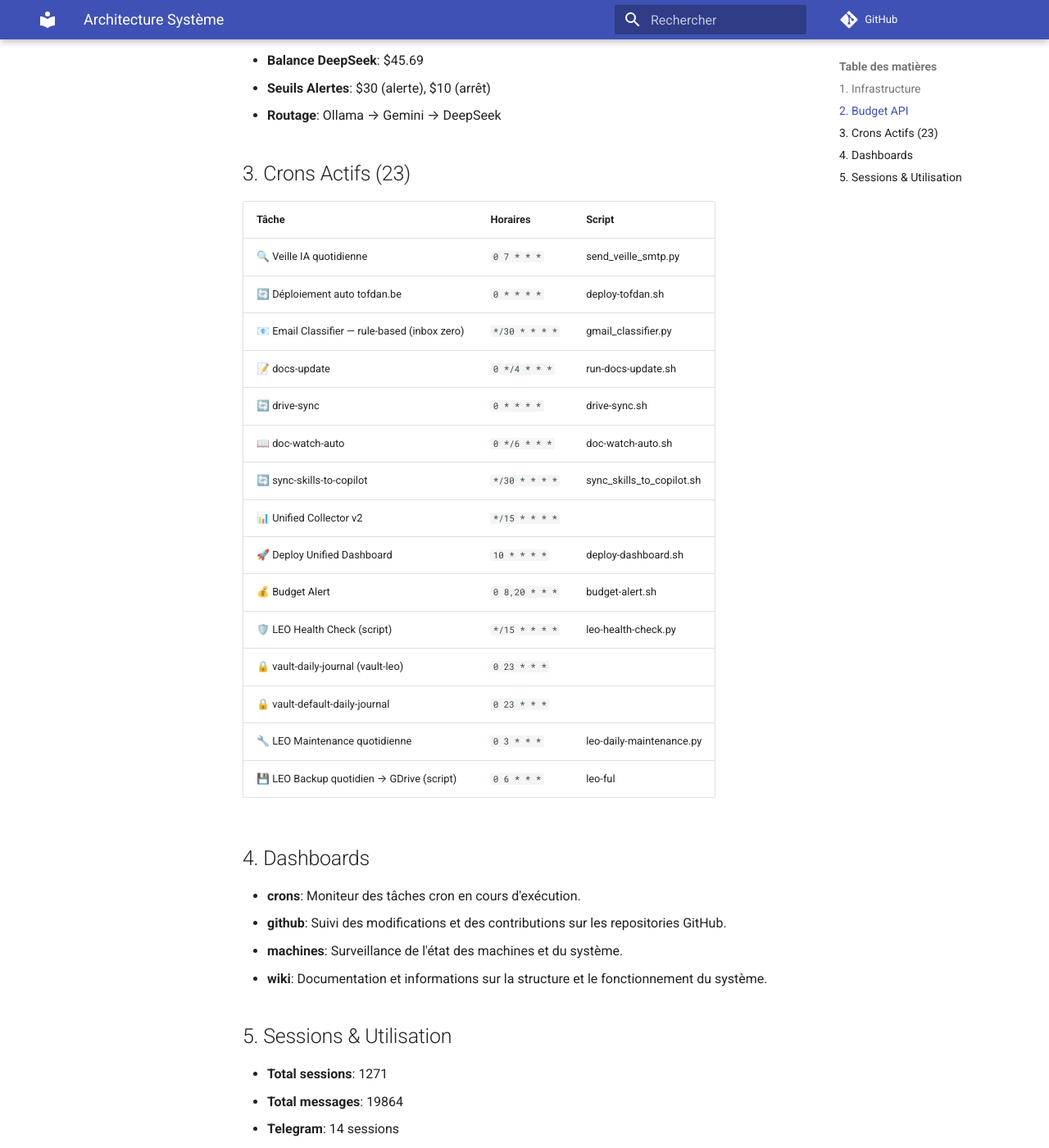
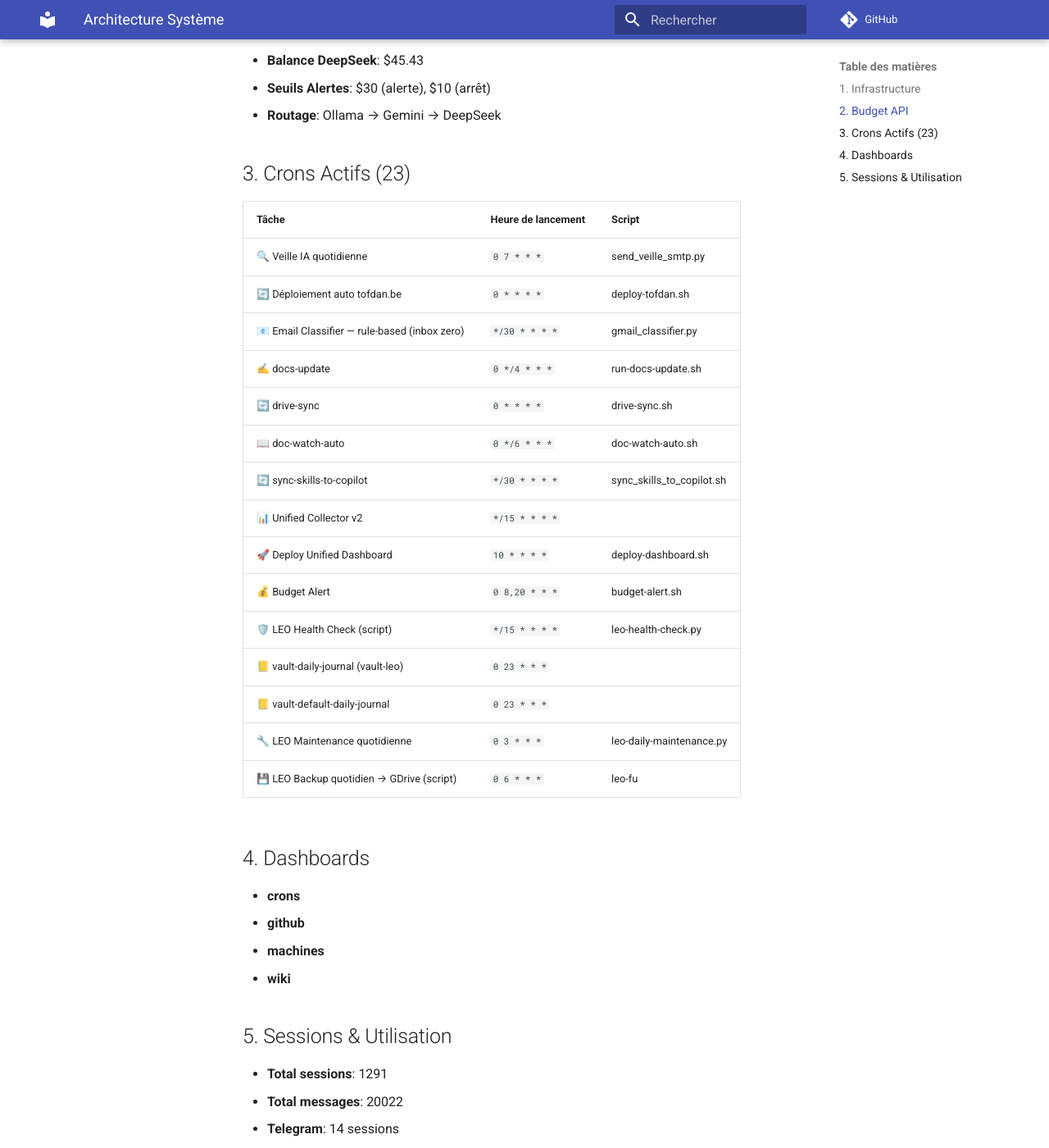
Before and after one commit to christophedanhier-hash/hermes-wiki, an MkDocs documentation site: the page built from docs/hermes/architecture.md, in a window 1280 px wide and 1400 px high, scrolled down 435 px. Shown: the whole window at 82% size. Built offline with MkDocs 1.6.1 and Material for MkDocs 9.7.7, drawn with Linux system fonts in a browser that asks for light colours; comment, search, counter and statistics services are not loaded; some of the changed text lies outside the part shown.

```diff
--- a/docs/hermes/architecture.md
+++ b/docs/hermes/architecture.md
@@ -4,20 +4,21 @@
 - **Host LEO**: i7-7700K, 22GB RAM
 - **Container Debian 13 Python 3.13 DeepSeek V4 Flash**
 - **Telegram Client**: Chromebook Telegram
-- **Model AI**: Ollama qwen2.5:7b
+- **Ollama Model**: qwen2.5:7b
 
 ## 2. Budget API
-- **Balance DeepSeek**: $45.69
+- **Balance DeepSeek**: $45.43
 - **Seuils Alertes**: $30 (alerte), $10 (arrêt)
 - **Routage**: Ollama → Gemini → DeepSeek
 
 ## 3. Crons Actifs (23)
-| **Tâche** | **Horaires** | **Script** |
-|-----------|--------------|------------|
+
+| **Tâche** | **Heure de lancement** | **Script** |
+| --- | --- | --- |
 | 🔍 Veille IA quotidienne | `0 7 * * *` | send_veille_smtp.py |
 | 🔄 Déploiement auto tofdan.be | `0 * * * *` | deploy-tofdan.sh |
 | 📧 Email Classifier — rule-based (inbox zero) | `*/30 * * * *` | gmail_classifier.py |
-| 📝 docs-update | `0 */4 * * *` | run-docs-update.sh |
+| ✍️ docs-update | `0 */4 * * *` | run-docs-update.sh |
 | 🔄 drive-sync | `0 * * * *` | drive-sync.sh |
 | 📖 doc-watch-auto | `0 */6 * * *` | doc-watch-auto.sh |
 | 🔄 sync-skills-to-copilot | `*/30 * * * *` | sync_skills_to_copilot.sh |
@@ -25,18 +26,18 @@
 | 🚀 Deploy Unified Dashboard | `10 * * * *` | deploy-dashboard.sh |
 | 💰 Budget Alert | `0 8,20 * * *` | budget-alert.sh |
 | 🛡️ LEO Health Check (script) | `*/15 * * * *` | leo-health-check.py |
-| 🔒 vault-daily-journal (vault-leo) | `0 23 * * *` |  |
-| 🔒 vault-default-daily-journal | `0 23 * * *` |  |
+| 📒 vault-daily-journal (vault-leo) | `0 23 * * *` |  |
+| 📒 vault-default-daily-journal | `0 23 * * *` |  |
 | 🔧 LEO Maintenance quotidienne | `0 3 * * *` | leo-daily-maintenance.py |
-| 💾 LEO Backup quotidien → GDrive (script) | `0 6 * * *` | leo-ful
+| 💾 LEO Backup quotidien → GDrive (script) | `0 6 * * *` | leo-fu
 
 ## 4. Dashboards
-- **crons**: Moniteur des tâches cron en cours d'exécution.
-- **github**: Suivi des modifications et des contributions sur les repositories GitHub.
-- **machines**: Surveillance de l'état des machines et du système.
-- **wiki**: Documentation et informations sur la structure et le fonctionnement du système.
+- **crons**
+- **github**
+- **machines**
+- **wiki**
 
 ## 5. Sessions & Utilisation
-- **Total sessions**: 1271
-- **Total messages**: 19864
+- **Total sessions**: 1291
+- **Total messages**: 20022
 - **Telegram**: 14 sessions
```
Also changed, not shown: docs/hermes/changelog.md (+7 -9 lines).
